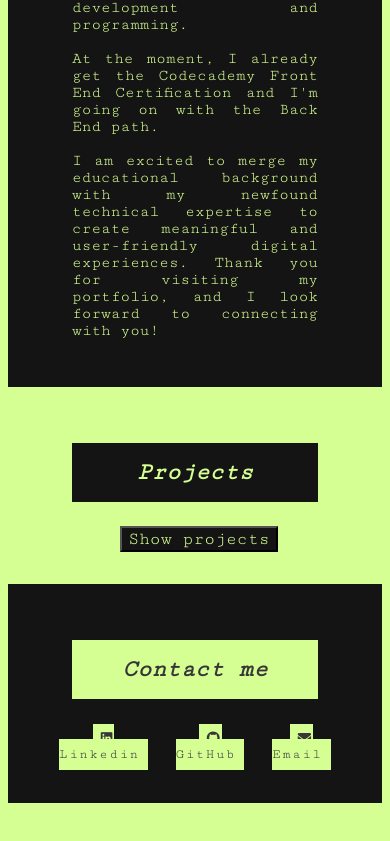
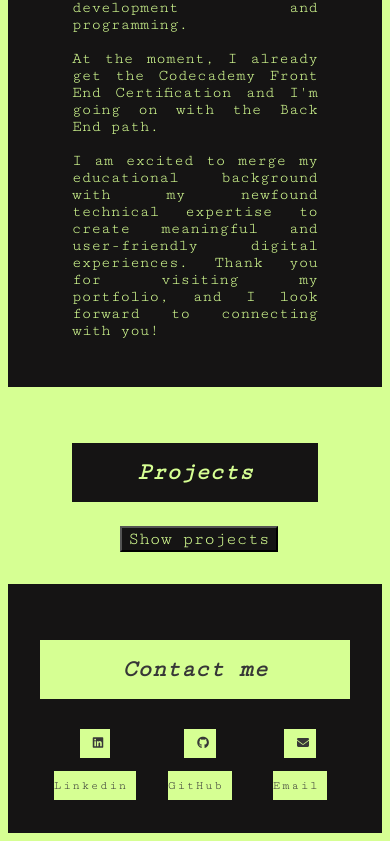
Before and after one commit to robertodoto/portfolio, a plain HTML site: page index.html in a window 390 px wide. Shown: the part 1577-2418 px from the top of the page. Before the commit the page ends 2388 px from the top, so only its background shows below. Drawn offline with Linux system fonts and the light colour scheme.

Commit message:
Modified icons margin

```diff
--- a/style.css
+++ b/style.css
@@ -164,20 +164,36 @@ a:visited{
     align-content: center;
     width: auto;
     margin: auto;
-    padding: 2rem 4rem;
+    padding: 2rem 2rem;
     background-color: rgb(21, 20, 20);
   }
 
   .contact-nav {
     @media screen and (max-width: 768px) {
       font-size: 12px;
+      display: block;
+      justify-content: space-evenly;
+      cursor: pointer;
     }
     display: flex;
     justify-content: center;
     background-color: rgb(21, 20, 20);
   }
 
+  i {
+    @media screen and (max-width: 768px) {
+      display: flex;
+      padding: 5px;
+      margin-bottom: 25px;
+    }
+  }
+
   .btn {
+    @media screen and (max-width: 768px) {
+      font-size: 12px;
+      display: block;
+      width: 100%;
+    }
     display: inline-block;
     border: 2px rgba(0, 0, 0, 0.9);
     background: rgb(21, 20, 20);
```
